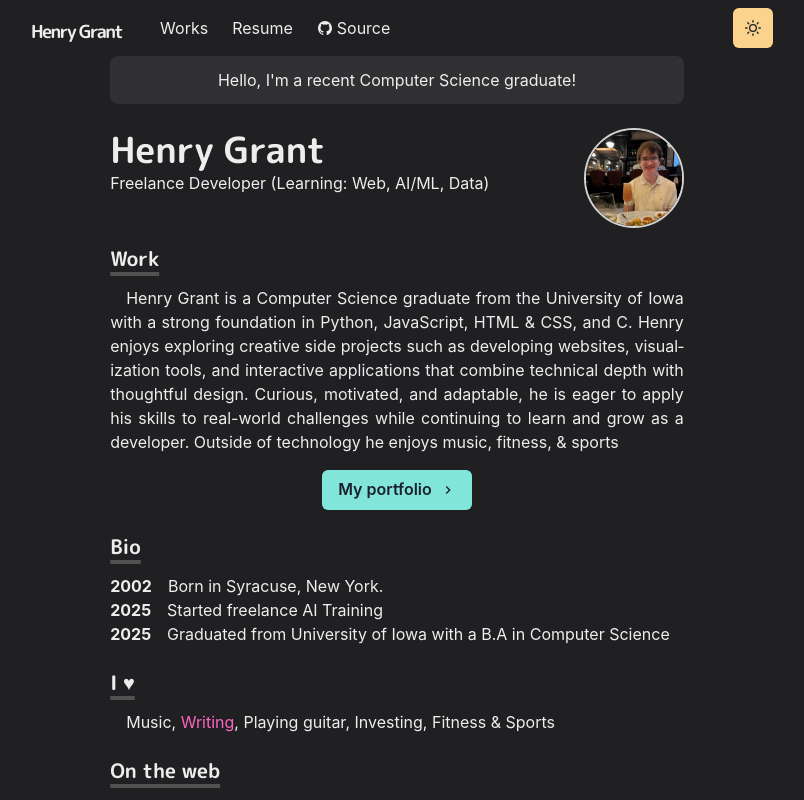
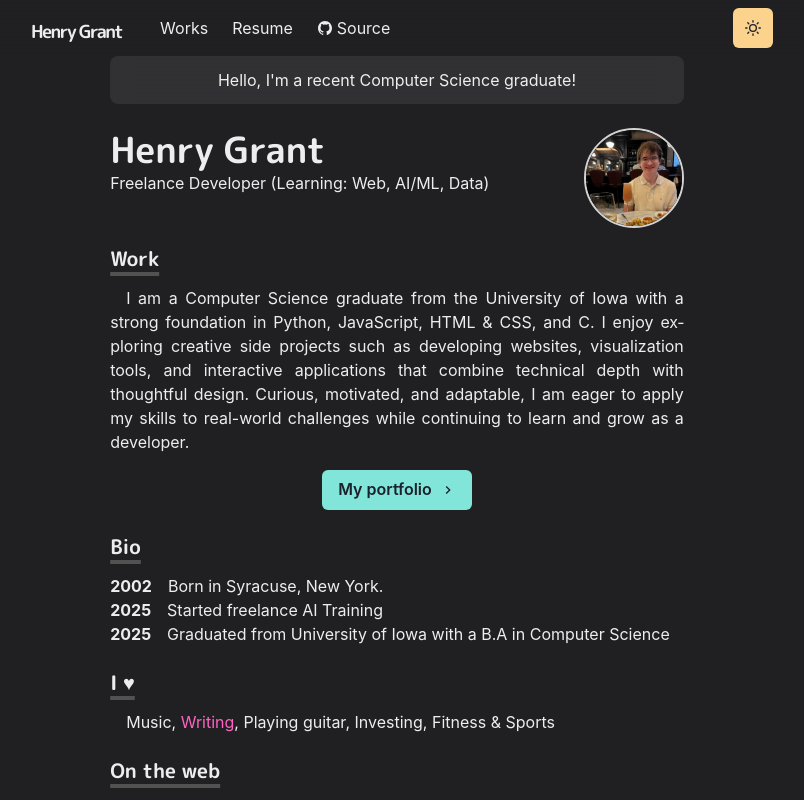
Before and after one commit to QloYz/qloyz-homepage, a Next.js app: page / in a window 1280 px wide. Shown: the top 800 px of the page, without its empty margins (243-1047 px from the left). Built offline with nearby package versions, Linux system fonts and the light colour scheme.

Commit message:
update bio

```diff
--- a/pages/index.js
+++ b/pages/index.js
@@ -69,12 +69,12 @@ const Home = () => (
           Work
         </Heading>
         <Paragraph>
-          Henry Grant is a Computer Science graduate from the University of Iowa
-          with a strong foundation in Python, JavaScript, HTML & CSS, and C. Henry enjoys exploring creative
+          I am a Computer Science graduate from the University of Iowa
+          with a strong foundation in Python, JavaScript, HTML & CSS, and C. I enjoy exploring creative
           side projects such as developing websites, visualization tools, and interactive applications
           that combine technical depth with thoughtful design. Curious, motivated, and adaptable,
-          he is eager to apply his skills to real-world challenges while continuing to learn
-          and grow as a developer. Outside of technology he enjoys music, fitness, & sports
+          I am eager to apply my skills to real-world challenges while continuing to learn
+          and grow as a developer.
           {' '}
         </Paragraph>
         <Box align="center" my={4}>
```
